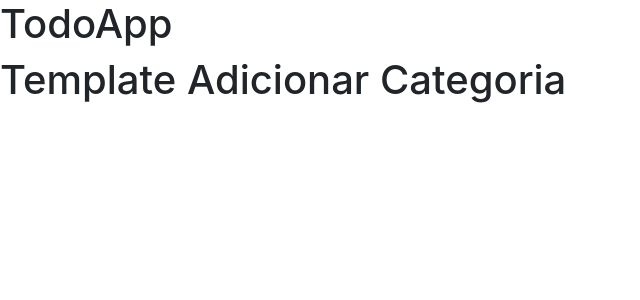
After one commit to fm1randa/curso-desenvolvimentoweb-python-django, a Django app: page /categoria/adicionar/ in a window 1280 px wide. The commit adds this page. Shown: the top 300 px of the page, without its empty margins (0-640 px from the left). Run offline with Django 3.2, Linux system fonts and the light colour scheme; some libraries are stand-ins or nearby versions.

Commit message:
category view, url and template added

```diff
--- a/todoapp/apps/core/views.py
+++ b/todoapp/apps/core/views.py
@@ -3,4 +3,6 @@ from django.shortcuts import render
 # Create your views here.
 
 def home(request):
+    print('Método da requisição: ', request.method)
+    print('Path da requisição: ', request.path)
     return render(request, 'base.html', {})
--- /dev/null
+++ b/todoapp/apps/tasks/urls.py
@@ -0,0 +1,9 @@
+from django.urls import path
+
+from . import views
+
+app_name = 'task'
+
+urlpatterns = [
+    path('adicionar/', views.add_category, name='add_category'),
+]
--- a/todoapp/apps/tasks/views.py
+++ b/todoapp/apps/tasks/views.py
@@ -1,3 +1,18 @@
 from django.shortcuts import render
 
+from .forms import CategoryForm, TaskForm
+
 # Create your views here.
+
+def add_category(request):
+    template_name = 'tasks/add_category.html'
+    context = {}
+    if request.method == 'POST':
+        form = CategoryForm(request.POST)
+        if form.is_valid():
+            f = form.save(commit=False)
+            f.owner = request.user
+            f.save()
+    form = CategoryForm()
+    context['form'] = form
+    return render(request, template_name, context)
--- a/todoapp/templates/base.html
+++ b/todoapp/templates/base.html
@@ -5,11 +5,18 @@
 <head>
     <meta charset="UTF-8">
     <meta name="viewport" content="width=device-width, initial-scale=1.0">
-    <title>Hello World</title>
+    <title> {% block title %} TodoApp {% endblock title %} </title>
     <link rel="stylesheet" href="{% static 'css/bootstrap.min.css' %}">
 </head>
 <body>
-    <h1>Hello World</h1>
-    <script src="{% static 'js/bootstrap.min.css' %}"></script>
+    <h1> TodoApp </h1>
+
+
+    {% block body %}
+
+    {% endblock body %}
+
+
+    <script src="{% static 'js/bootstrap.min.js' %}"></script>
 </body>
 </html>
--- /dev/null
+++ b/todoapp/templates/tasks/add_category.html
@@ -0,0 +1,11 @@
+{% extends 'base.html' %}
+
+
+{% block title %}
+    Adicionar Categoria - {{ block.super }}
+{% endblock title %}
+
+
+{% block body %}
+    <h1> Template Adicionar Categoria </h1>
+{% endblock body %}
--- a/todoapp/todoapp/urls.py
+++ b/todoapp/todoapp/urls.py
@@ -20,6 +20,7 @@ from core import views
 
 urlpatterns = [
     path('admin/', admin.site.urls),
+    path('categoria/', include('tasks.urls', namespace='category')),
     path('', include('core.urls', namespace='core')),
 
 ]
```
